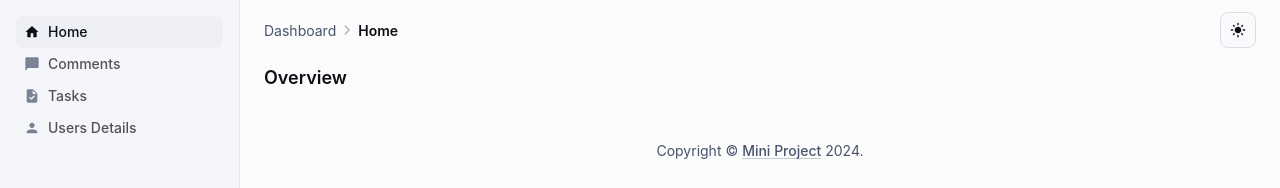
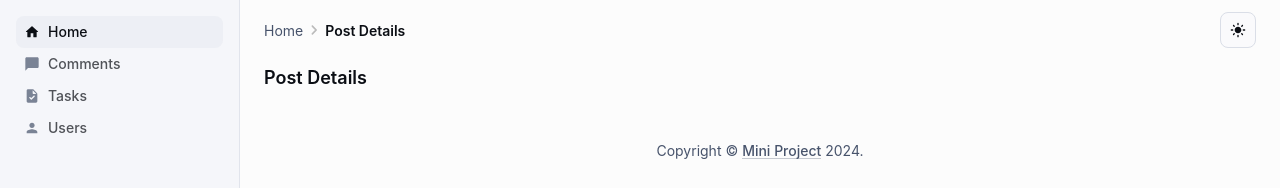
Before and after one commit to paravathmuhsin/mini-project, a React (Vite) app: page /post/1 in a window 1280 px wide. Shown: the top 188 px of the page. Built offline with nearby package versions, Linux system fonts and the light colour scheme; no server answers; sample sign-in values are in the browser's storage.

Commit message:
breadcrumbs

```diff
--- a/src/App.jsx
+++ b/src/App.jsx
@@ -1,11 +1,14 @@
 import { Provider } from "react-redux";
 import AppRouter from "./Components/AppRouter/AppRouter";
 import store from "./Store/store";
+import AppContext from "./Components/AppContext/AppContext";
 
 const App = () => {
   return (
     <Provider store={store}>
-      <AppRouter />
+      <AppContext>
+        <AppRouter />
+      </AppContext>
     </Provider>
   );
 };
--- /dev/null
+++ b/src/Components/AppContext/AppContext.jsx
@@ -0,0 +1,19 @@
+import { createContext, useState } from "react";
+
+export const AppCont = createContext(null);
+
+const AppContext = ({ children }) => {
+  const [context, setContext] = useState({
+    appTitle: "",
+    breadcrumbs: [],
+    activeMenu: "",
+  });
+  return (
+    <AppCont.Provider value={{ context, setContext }}>
+      {children}
+      {/* expecting AppRouter */}
+    </AppCont.Provider>
+  );
+};
+
+export default AppContext;
--- /dev/null
+++ b/src/Components/AppContext/useAppContext.js
@@ -0,0 +1,5 @@
+import { useContext } from "react";
+import { AppCont } from "./AppContext";
+
+const useAppContext = () => useContext(AppCont);
+export default useAppContext;
--- a/src/Components/Layout/components/MainGrid.jsx
+++ b/src/Components/Layout/components/MainGrid.jsx
@@ -3,13 +3,17 @@ import Box from "@mui/material/Box";
 import Typography from "@mui/material/Typography";
 import Copyright from "../internals/components/Copyright";
 import { Outlet } from "react-router-dom";
+import useAppContext from "../../AppContext/useAppContext";
 
 export default function MainGrid() {
+  const {
+    context: { appTitle },
+  } = useAppContext(); // {context: {…}, setContext: ƒ}
   return (
     <Box sx={{ width: "100%", maxWidth: { sm: "100%", md: "1700px" } }}>
       {/* cards */}
       <Typography component="h2" variant="h6" sx={{ mb: 2 }}>
-        Overview
+        {appTitle}
       </Typography>
       <Grid
         container
--- a/src/Components/Layout/components/MenuContent.jsx
+++ b/src/Components/Layout/components/MenuContent.jsx
@@ -12,13 +12,17 @@ import { useNavigate } from "react-router-dom";
 import { useDispatch } from "react-redux";
 import { setLogout } from "../../../Store/actions/login.action";
 import ChatBubbleRoundedIcon from "@mui/icons-material/ChatBubbleRounded";
-import { useState } from "react";
 import TaskRoundedIcon from "@mui/icons-material/TaskRounded";
+import useAppContext from "../../AppContext/useAppContext";
+import { COMMENTS, HOME, TASKS, USERS } from "../../../Utils/menuConstants";
 
 export default function MenuContent() {
   const nav = useNavigate();
   const dispatch = useDispatch();
-  const [indexx, setIndexx] = useState(0);
+  const {
+    context: { activeMenu },
+  } = useAppContext();
+
   const logout = () => {
     localStorage.clear();
     dispatch(setLogout());
@@ -27,30 +31,28 @@ export default function MenuContent() {
 
   const mainListItems = [
     {
-      text: "Home",
+      text: HOME,
       icon: <HomeRoundedIcon />,
       click: () => {
         nav("/");
-        setIndexx(0);
       },
     },
     {
-      text: "Comments",
+      text: COMMENTS,
       icon: <ChatBubbleRoundedIcon />,
       click: () => {
         nav("/comments");
       },
     },
     {
-      text: "Tasks",
+      text: TASKS,
       icon: <TaskRoundedIcon />,
       click: () => {
         nav("/todo");
-        setIndexx(1);
       },
     },
     {
-      text: "Users Details",
+      text: USERS,
       icon: <PersonIcon />,
       click: () => {
         nav("/users");
@@ -72,7 +74,7 @@ export default function MenuContent() {
             disablePadding
             sx={{ display: "block" }}
           >
-            <ListItemButton selected={index === indexx}>
+            <ListItemButton selected={item.text === activeMenu}>
               <ListItemIcon>{item.icon}</ListItemIcon>
               <ListItemText primary={item.text} />
             </ListItemButton>
--- a/src/Components/Layout/components/NavbarBreadcrumbs.jsx
+++ b/src/Components/Layout/components/NavbarBreadcrumbs.jsx
@@ -2,6 +2,9 @@ import { styled } from "@mui/material/styles";
 import Typography from "@mui/material/Typography";
 import Breadcrumbs, { breadcrumbsClasses } from "@mui/material/Breadcrumbs";
 import NavigateNextRoundedIcon from "@mui/icons-material/NavigateNextRounded";
+import useAppContext from "../../AppContext/useAppContext";
+import { Link } from "react-router-dom";
+import classes from "./layout.module.css";
 
 const StyledBreadcrumbs = styled(Breadcrumbs)(({ theme }) => ({
   margin: theme.spacing(1, 0),
@@ -15,18 +18,33 @@ const StyledBreadcrumbs = styled(Breadcrumbs)(({ theme }) => ({
 }));
 
 export default function NavbarBreadcrumbs() {
+  const {
+    context: { breadcrumbs },
+  } = useAppContext();
   return (
     <StyledBreadcrumbs
       aria-label="breadcrumb"
       separator={<NavigateNextRoundedIcon fontSize="small" />}
     >
-      <Typography variant="body1">Dashboard</Typography>
-      <Typography
-        variant="body1"
-        sx={{ color: "text.primary", fontWeight: 600 }}
-      >
-        Home
-      </Typography>
+      {breadcrumbs.map((item) =>
+        item.link ? (
+          <Link
+            className={classes.breadcrumbLink}
+            key={item.label}
+            to={item.link}
+          >
+            <Typography variant="body1">{item.label}</Typography>
+          </Link>
+        ) : (
+          <Typography
+            key={item.label}
+            variant="body1"
+            sx={{ color: "text.primary", fontWeight: 600 }}
+          >
+            {item.label}
+          </Typography>
+        )
+      )}
     </StyledBreadcrumbs>
   );
 }
--- /dev/null
+++ b/src/Components/Layout/components/layout.module.css
@@ -0,0 +1,4 @@
+.breadcrumbLink {
+  color: var(--template-palette-text-secondary);
+  text-decoration: none;
+}
--- a/src/Page/Post/PostDetail.jsx
+++ b/src/Page/Post/PostDetail.jsx
@@ -2,10 +2,21 @@ import { useEffect, useState } from "react";
 import { useParams } from "react-router-dom";
 import { Card, CardContent, Typography } from "@mui/material";
 import { getPost } from "../../Services/post.service";
+import useAppContext from "../../Components/AppContext/useAppContext";
+import { HOME } from "../../Utils/menuConstants";
 
 const PostDetail = () => {
   const { id } = useParams();
   const [post, setPost] = useState(null);
+  const { setContext } = useAppContext();
+
+  useEffect(() => {
+    setContext({
+      appTitle: "Post Details",
+      breadcrumbs: [{ label: HOME, link: "/" }, { label: "Post Details" }],
+      activeMenu: HOME,
+    });
+  }, []);
 
   useEffect(() => {
     getPost(id).then((res) => {
--- a/src/Page/Post/Posts.jsx
+++ b/src/Page/Post/Posts.jsx
@@ -2,9 +2,20 @@ import { useEffect, useState } from "react";
 import { Card, CardActions, CardContent, Typography } from "@mui/material";
 import { Link } from "react-router-dom";
 import { getPosts } from "../../Services/post.service";
+import useAppContext from "../../Components/AppContext/useAppContext";
+import { HOME } from "../../Utils/menuConstants";
 
 const Posts = () => {
   const [posts, setPosts] = useState([]);
+  const { setContext } = useAppContext();
+
+  useEffect(() => {
+    setContext({
+      appTitle: "Posts",
+      breadcrumbs: [{ label: HOME }],
+      activeMenu: HOME,
+    });
+  }, []);
   useEffect(() => {
     getPosts().then((res) => {
       setPosts(res);
--- /dev/null
+++ b/src/Utils/menuConstants.js
@@ -0,0 +1,4 @@
+export const HOME = "Home";
+export const COMMENTS = "Comments";
+export const TASKS = "Tasks";
+export const USERS = "Users";
```
